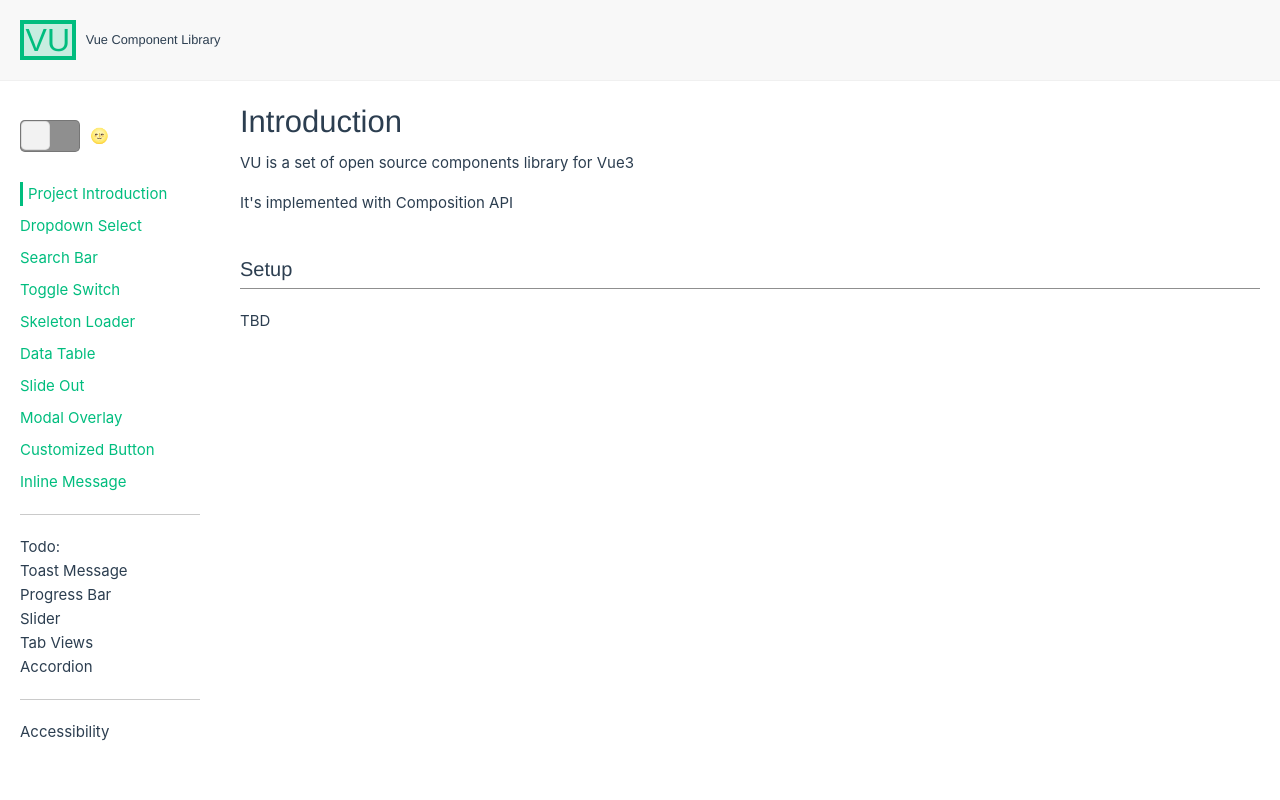
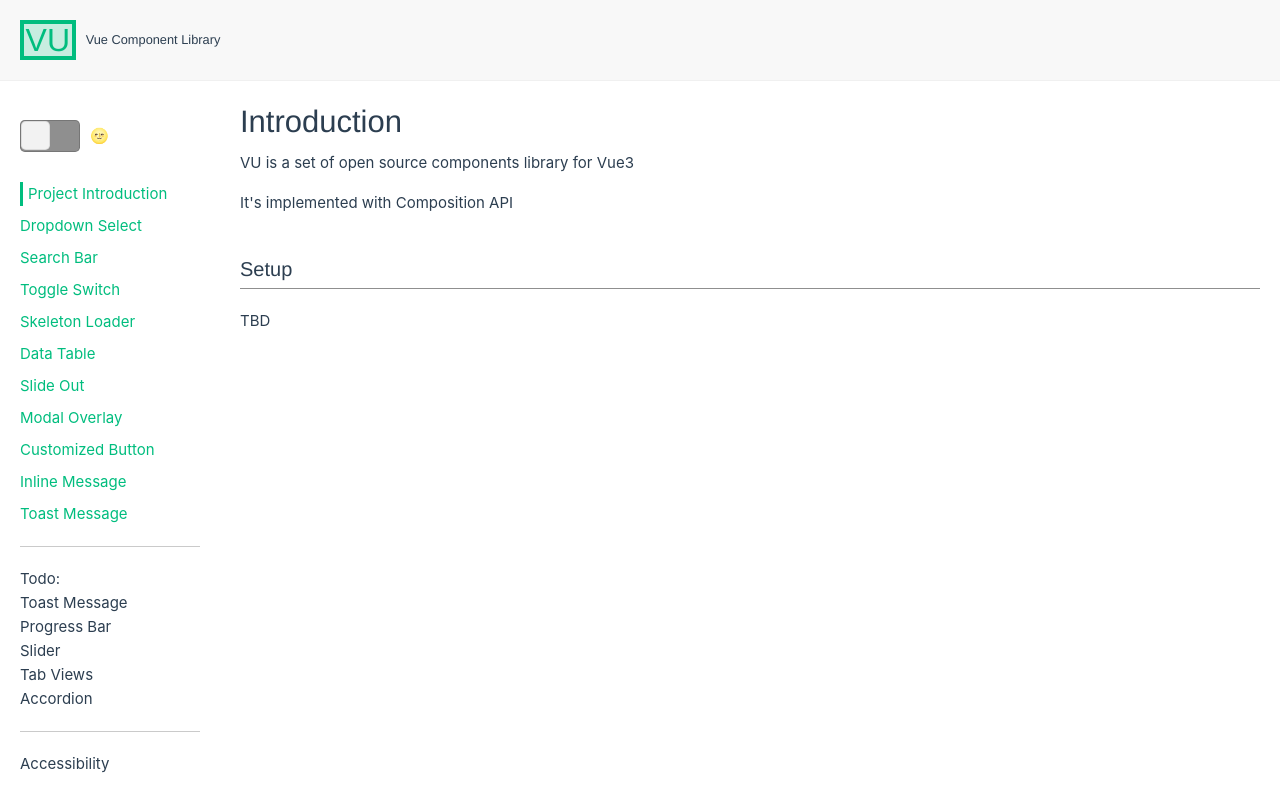
Before and after one commit to franklioxygen/air-vue, a Vue app: page / in a window 1280 px wide. Built offline with nearby package versions, Linux system fonts and the light colour scheme; what @highlightjs/vue-plugin would draw is missing.

Commit message:
add toast message

```diff
--- a/src/components/InlineMessage.vue
+++ b/src/components/InlineMessage.vue
@@ -121,6 +121,7 @@ export default {
   .msg-type-name {
     display: inline-block;
     margin-right: 5px;
+    font-weight: 700;
 
     &.success {
       color: rgb(0, 114, 0);
--- a/src/router/routes.js
+++ b/src/router/routes.js
@@ -49,4 +49,9 @@ export default [
     path: "/inlineMessage",
     component: () => import("../demo/InlineMessageDemo.vue"),
   },
+  {
+    name: "Toast Message",
+    path: "/toastMessage",
+    component: () => import("../demo/ToastMessageDemo.vue"),
+  },
 ];
```
